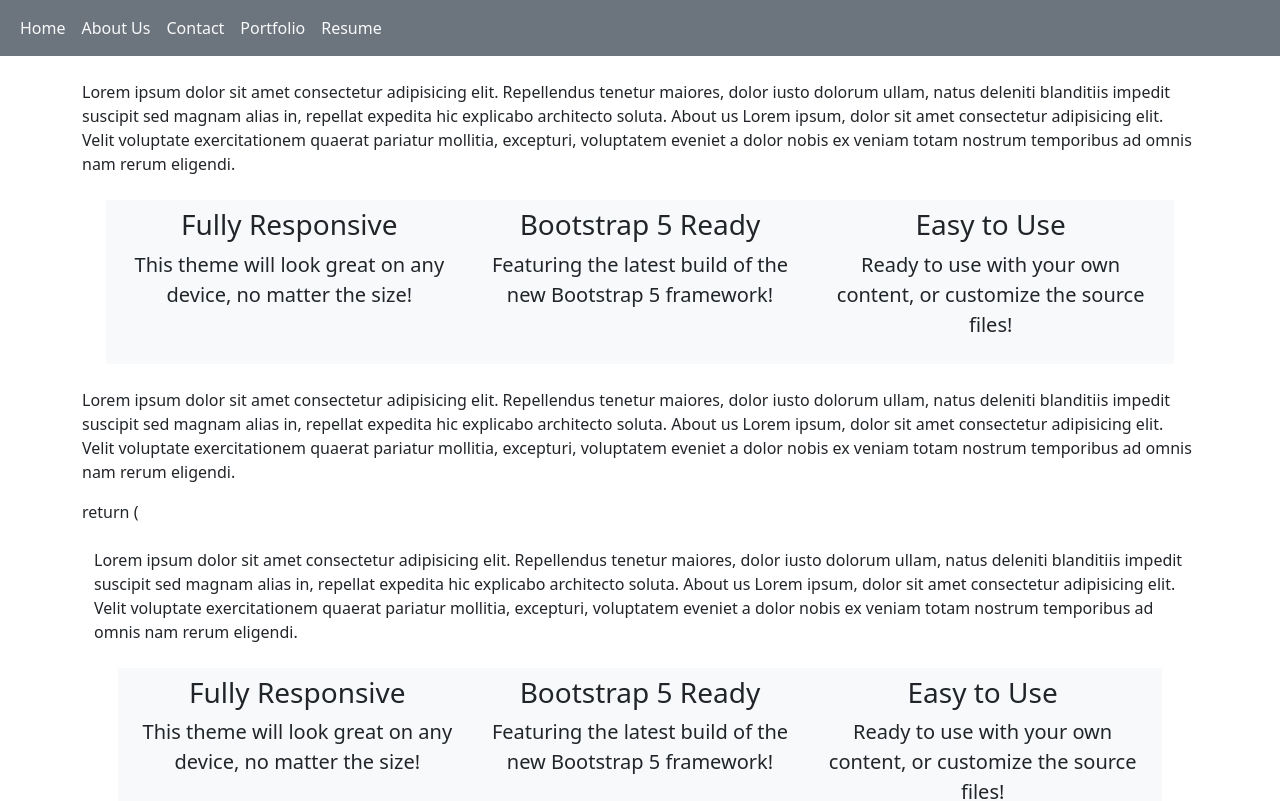
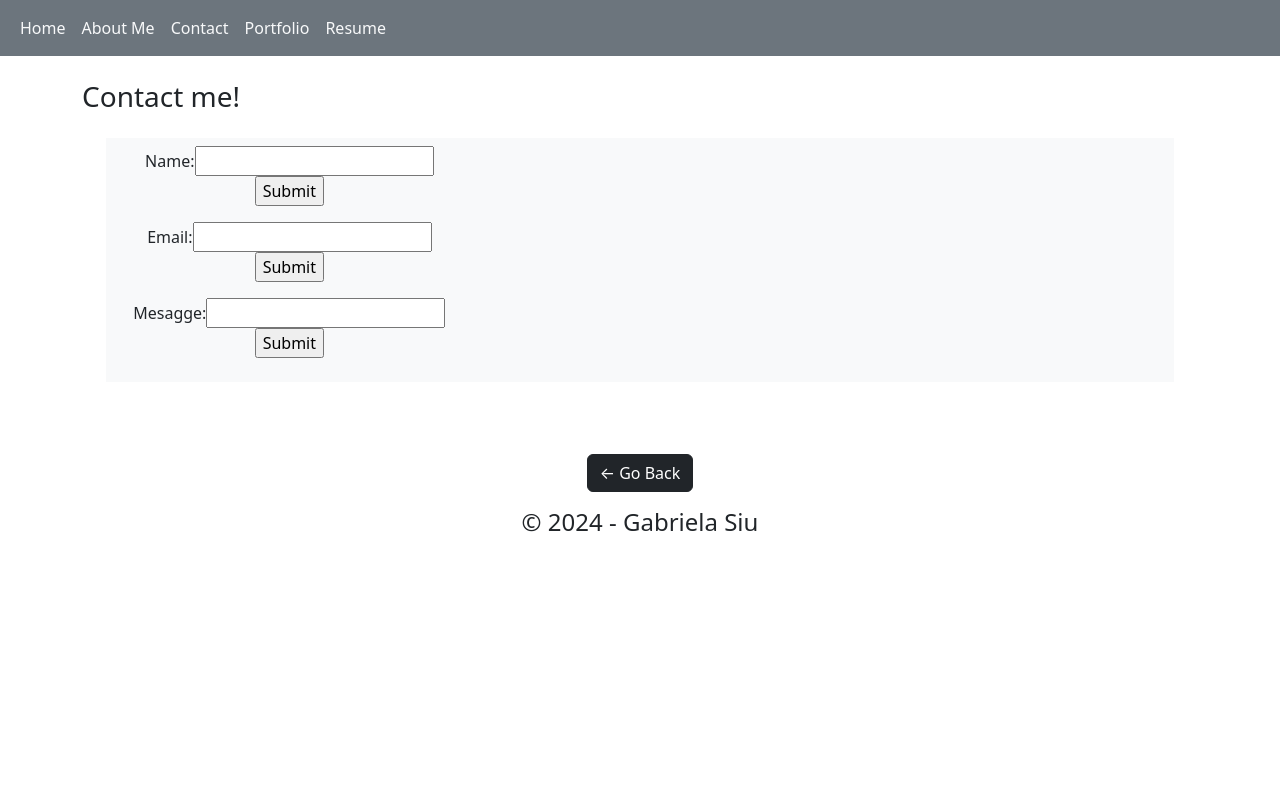
Before and after one commit to Gabrielasiu/REACT-portafolio, a React (Vite) app: page /contact in a window 1280 px wide. Shown: the top 801 px of the page. Built offline with nearby package versions, Linux system fonts and the light colour scheme.

Commit message:
contact page

```diff
--- a/src/components/Nav.jsx
+++ b/src/components/Nav.jsx
@@ -11,7 +11,7 @@
           Home
         </Link>,
         <Link key={2} className="nav-link text-light" to="/about">
-          About Us
+          About Me
         </Link>,
          <Link key={3} className="nav-link text-light" to="contact">
          Contact
--- a/src/pages/ContactPage.jsx
+++ b/src/pages/ContactPage.jsx
@@ -1,127 +1,90 @@
 // contact
-export default function ContactPage (){
-    return (
-        <div className="container pt-4">
-          <p>
-            Lorem ipsum dolor sit amet consectetur adipisicing elit. Repellendus
-            tenetur maiores, dolor iusto dolorum ullam, natus deleniti blanditiis
-            impedit suscipit sed magnam alias in, repellat expedita hic explicabo
-            architecto soluta. About us Lorem ipsum, dolor sit amet consectetur
-            adipisicing elit. Velit voluptate exercitationem quaerat pariatur
-            mollitia, excepturi, voluptatem eveniet a dolor nobis ex veniam totam
-            nostrum temporibus ad omnis nam rerum eligendi.
-          </p>
-          <section className="features-icons bg-light text-center m-4">
-            <div className="container">
-              <div className="row p-2">
-                <div className="col-lg-4">
-                  <div className="features-icons-item mx-auto mb-5 mb-lg-0 mb-lg-3">
-                    <div className="features-icons-icon d-flex">
-                      <i className="bi-window m-auto text-primary" />
-                    </div>
-                    <h3>Fully Responsive</h3>
-                    <p className="lead mb-0">
-                      This theme will look great on any device, no matter the size!
-                    </p>
-                  </div>
-                </div>
-                <div className="col-lg-4">
-                  <div className="features-icons-item mx-auto mb-5 mb-lg-0 mb-lg-3">
-                    <div className="features-icons-icon d-flex">
-                      <i className="bi-layers m-auto text-primary" />
-                    </div>
-                    <h3>Bootstrap 5 Ready</h3>
-                    <p className="lead mb-0">
-                      Featuring the latest build of the new Bootstrap 5 framework!
-                    </p>
-                  </div>
-                </div>
-                <div className="col-lg-4">
-                  <div className="features-icons-item mx-auto mb-0 mb-lg-3">
-                    <div className="features-icons-icon d-flex">
-                      <i className="bi-terminal m-auto text-primary" />
-                    </div>
-                    <h3>Easy to Use</h3>
-                    <p className="lead mb-0">
-                      Ready to use with your own content, or customize the source
-                      files!
-                    </p>
-                  </div>
-                </div>
-              </div>
-            </div>
-          </section>
-          <p>
-            Lorem ipsum dolor sit amet consectetur adipisicing elit. Repellendus
-            tenetur maiores, dolor iusto dolorum ullam, natus deleniti blanditiis
-            impedit suscipit sed magnam alias in, repellat expedita hic explicabo
-            architecto soluta. About us Lorem ipsum, dolor sit amet consectetur
-            adipisicing elit. Velit voluptate exercitationem quaerat pariatur
-            mollitia, excepturi, voluptatem eveniet a dolor nobis ex veniam totam
-            nostrum temporibus ad omnis nam rerum eligendi.
-          </p>
-          return (
+// class ContactForm extends ContactPage {
+//   constructor(props) {
+//     super(props);
+//     this.state = {value: ''};
+
+//     this.handleChange = this.handleChange.bind(this);
+//     this.handleSubmit = this.handleSubmit.bind(this);
+//   }
+
+//   handleChange(event) {
+//     this.setState({value: event.target.value});
+//   }
+
+//   handleSubmit(event) {
+//     alert('A name was submitted: ' + this.state.value);
+//     event.preventDefault();
+//   }
+
+//   render() {
+//     return (
+//       <form onSubmit={this.handleSubmit}>
+//         <label>
+//           Name:
+//           <input type="text" value={this.state.value} onChange={this.handleChange} />
+//         </label>
+//         <input type="submit" value="Submit" />
+//       </form>
+//     );
+//   }
+// }
+export default function ContactPage() {
+  return (
     <div className="container pt-4">
-      <p>
-        Lorem ipsum dolor sit amet consectetur adipisicing elit. Repellendus
-        tenetur maiores, dolor iusto dolorum ullam, natus deleniti blanditiis
-        impedit suscipit sed magnam alias in, repellat expedita hic explicabo
-        architecto soluta. About us Lorem ipsum, dolor sit amet consectetur
-        adipisicing elit. Velit voluptate exercitationem quaerat pariatur
-        mollitia, excepturi, voluptatem eveniet a dolor nobis ex veniam totam
-        nostrum temporibus ad omnis nam rerum eligendi.
-      </p>
+      <h3>Contact me!</h3>
       <section className="features-icons bg-light text-center m-4">
         <div className="container">
           <div className="row p-2">
-            <div className="col-lg-4">
-              <div className="features-icons-item mx-auto mb-5 mb-lg-0 mb-lg-3">
-                <div className="features-icons-icon d-flex">
-                  <i className="bi-window m-auto text-primary" />
-                </div>
-                <h3>Fully Responsive</h3>
-                <p className="lead mb-0">
-                  This theme will look great on any device, no matter the size!
-                </p>
-              </div>
-            </div>
-            <div className="col-lg-4">
-              <div className="features-icons-item mx-auto mb-5 mb-lg-0 mb-lg-3">
-                <div className="features-icons-icon d-flex">
-                  <i className="bi-layers m-auto text-primary" />
-                </div>
-                <h3>Bootstrap 5 Ready</h3>
-                <p className="lead mb-0">
-                  Featuring the latest build of the new Bootstrap 5 framework!
-                </p>
-              </div>
-            </div>
+
+
             <div className="col-lg-4">
               <div className="features-icons-item mx-auto mb-0 mb-lg-3">
                 <div className="features-icons-icon d-flex">
                   <i className="bi-terminal m-auto text-primary" />
                 </div>
-                <h3>Easy to Use</h3>
-                <p className="lead mb-0">
-                  Ready to use with your own content, or customize the source
-                  files!
-                </p>
+                <form>
+                  <label>
+                    Name:
+                    <input type="text" name="name" />
+                  </label>
+                  <input type="submit" value="Submit" />
+                </form>
+              </div>
+              <div className="features-icons-item mx-auto mb-0 mb-lg-3">
+                <div className="features-icons-icon d-flex">
+                  <i className="bi-terminal m-auto text-primary" />
+                </div>
+                <form>
+                  <label>
+                    Email:
+                    <input type="text" name="name" />
+                  </label>
+                  <input type="submit" value="Submit" />
+                </form>
+              </div>
+              <div className="features-icons-item mx-auto mb-0 mb-lg-3">
+                <div className="features-icons-icon d-flex">
+                  <i className="bi-terminal m-auto text-primary" />
+                </div>
+                <form>
+                  <label>
+                    Mesagge:
+                    <input type="text" name="name" />
+                  </label>
+                  <input type="submit" value="Submit" />
+                </form>
               </div>
             </div>
           </div>
         </div>
       </section>
-      <p>
-        Lorem ipsum dolor sit amet consectetur adipisicing elit. Repellendus
-        tenetur maiores, dolor iusto dolorum ullam, natus deleniti blanditiis
-        impedit suscipit sed magnam alias in, repellat expedita hic explicabo
-        architecto soluta. About us Lorem ipsum, dolor sit amet consectetur
-        adipisicing elit. Velit voluptate exercitationem quaerat pariatur
-        mollitia, excepturi, voluptatem eveniet a dolor nobis ex veniam totam
-        nostrum temporibus ad omnis nam rerum eligendi.
-      </p>
+
+
+      <div className="container pt-4">
+
+      </div>
     </div>
-  );  </div>
-      );
+  );
 
 }
```
Also changed, not shown: src/pages/PortfolioPage.jsx (+2 -48 lines).
